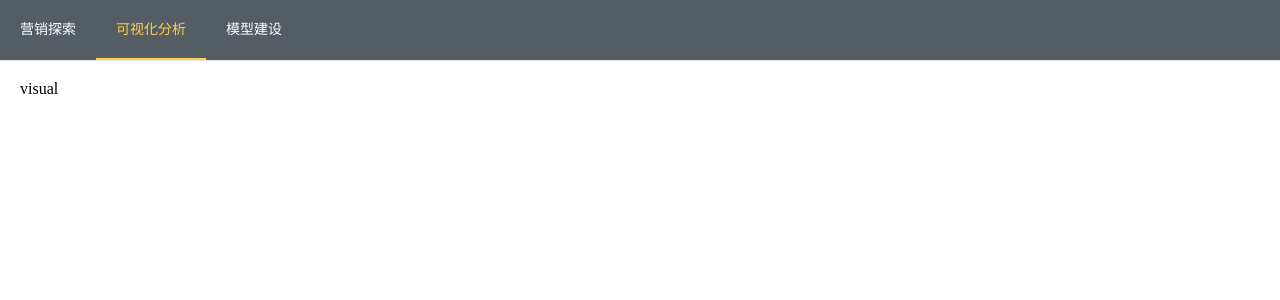
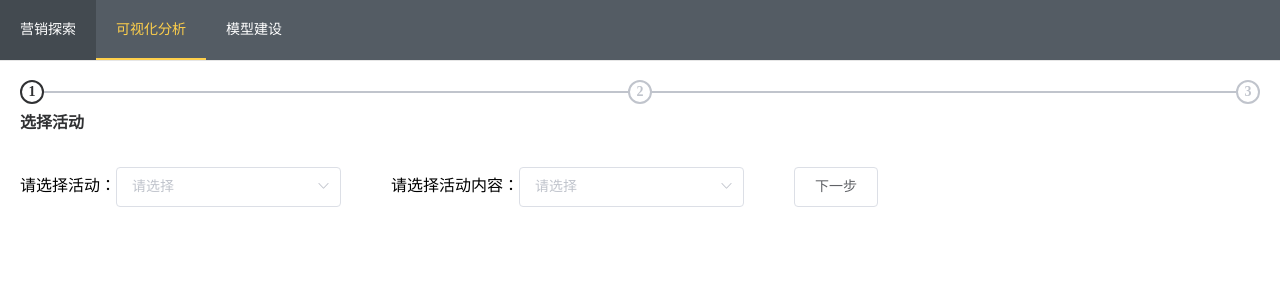
Before and after one commit to candy-dong/threeLadder, a Vue app: page /visual in a window 1280 px wide. Shown: the top 300 px of the page. Built offline with nearby package versions, Linux system fonts and the light colour scheme.

Commit message:
新建可视化分析页面

```diff
--- a/src/views/Visual.vue
+++ b/src/views/Visual.vue
@@ -1,11 +1,85 @@
 <template>
   <div>
-    visual
+    <el-steps :active="active" finish-status="success">
+      <el-step title="选择活动"></el-step>
+      <el-step :title="step2"></el-step>
+      <el-step :title="step3"></el-step>
+    </el-steps>
+    <div v-if="active === 0" style="padding-top: 30px;">
+      <span>请选择活动：</span>
+      <el-select v-model="value" placeholder="请选择">
+        <el-option
+          v-for="item in options"
+          :key="item.value"
+          :label="item.label"
+          :value="item.value">
+        </el-option>
+      </el-select>
+      <span style="padding-left: 50px;">请选择活动内容：</span>
+      <el-select v-model="value1" placeholder="请选择">
+        <el-option
+          v-for="item in options1"
+          :key="item.value"
+          :label="item.label"
+          :value="item.value">
+        </el-option>
+      </el-select>
+      <el-button @click="next1" style="margin-left: 50px;">下一步</el-button>
+    </div>
+    <div v-if="active === 1 && value1 == '1'" style="padding-top: 30px;">
+      ssdds
+    </div>
+    <div v-if="active === 1 && value1 == '2'" style="padding-top: 30px;">
+      外部数据上传
+    </div>
   </div>
 </template>
 
 <script>
 export default {
-  name: 'Visual'
+  name: 'Visual',
+  data() {
+    return {
+      active: 0,
+      step2: '',
+      step3: '',
+      options: [{
+        value: '1',
+        label: '活动1'
+      }, {
+        value: '2',
+        label: '活动2'
+      }, {
+        value: '3',
+        label: '活动3'
+      }, {
+        value: '4',
+        label: '活动4'
+      }, {
+        value: '5',
+        label: '活动5'
+      }],
+      value: '',
+      options1: [
+        { value: '1', label: '活动跟踪' },
+        { value: '2', label: '活动分析' }
+      ],
+      value1: ''
+    }
+  },
+  methods: {
+    next1() {
+      if (this.value && this.value1) {
+        if (this.value1 === '1') {
+          this.step2 = '选择指标'
+        } else {
+          this.step2 = '外部数据上传'
+        }
+        this.active++
+      } else {
+        this.$message.error('请确保您已选择活动和活动内容')
+      }
+    }
+  }
 }
 </script>
```
